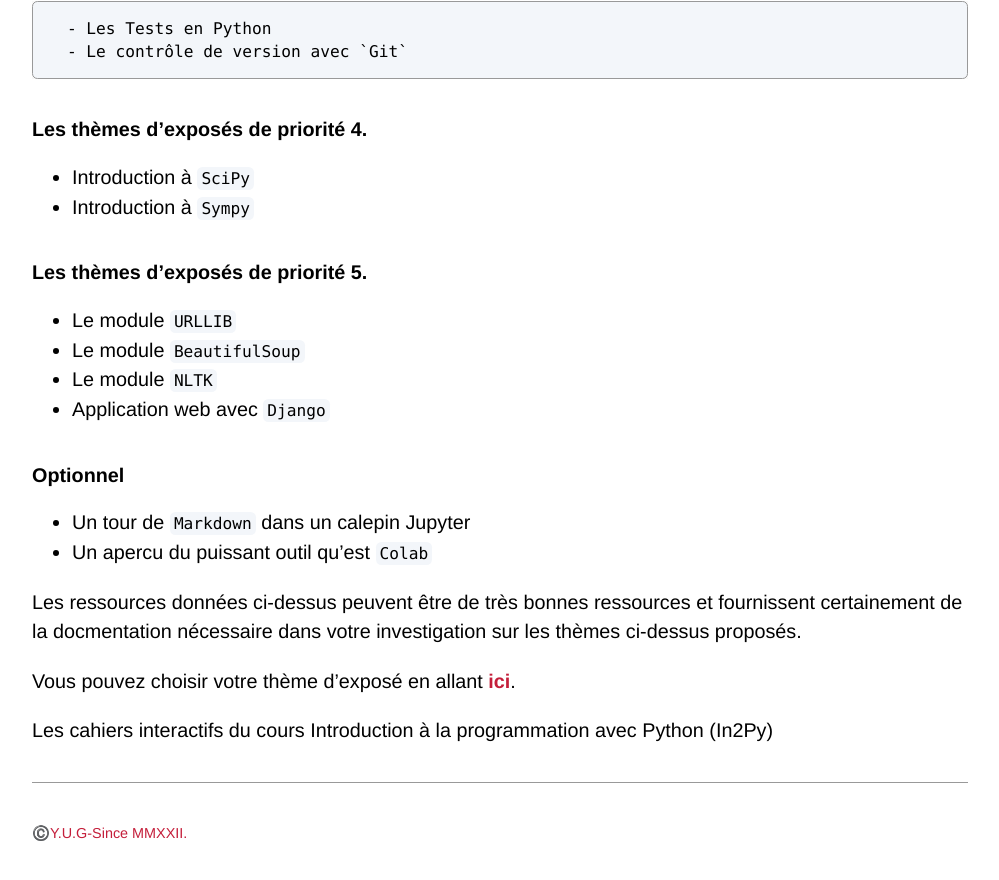
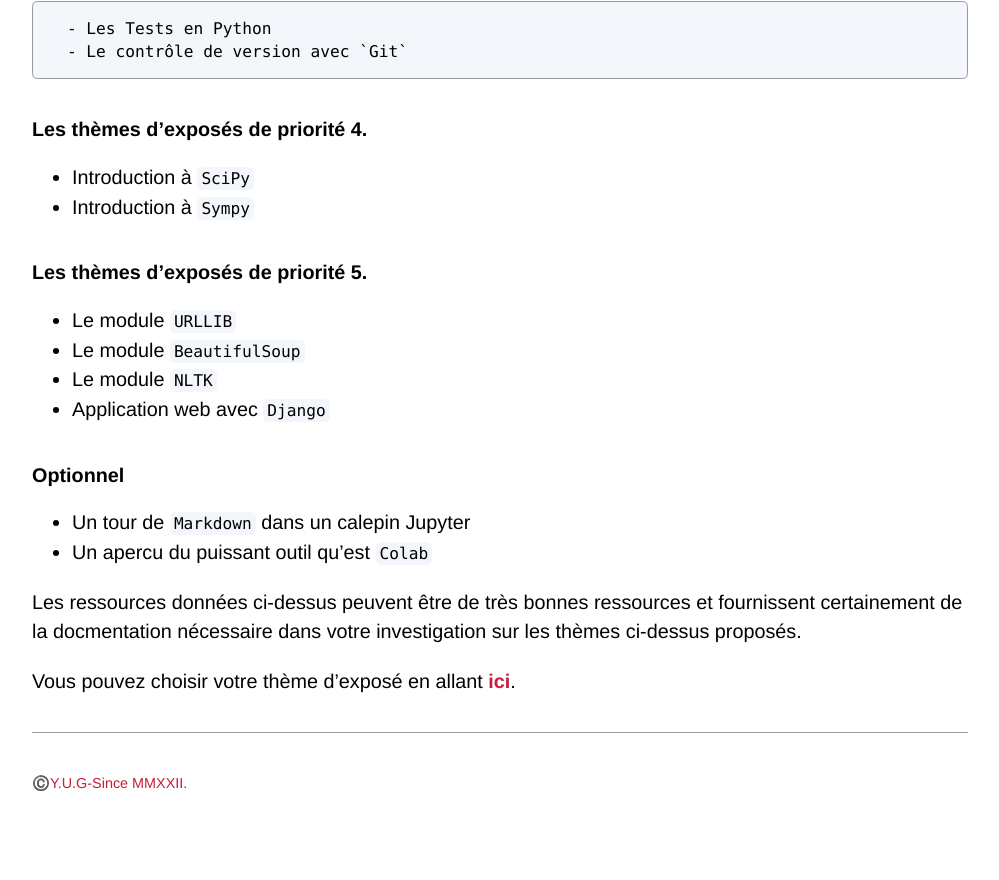
Before and after one commit to WoComtoQC/wocomtoqc.github.io, a Jekyll site: the page built from organisation.md, in a window 1280 px wide and 900 px high, scrolled down 3268 px. Shown: the top 880 px of the window, without its empty margins (140-1139 px from the left). Built offline with Jekyll 4.4.1, drawn with Linux system fonts in a browser that asks for light colours; some web fonts are replaced; our own code applies the rules of GitHub Pages for plain Markdown files; after the commit the page ends 4118 px from its top, so only the background shows below that.

Commit message:
Update organisation.md

```diff
--- a/organisation.md
+++ b/organisation.md
@@ -124,9 +124,3 @@ Par ordre décroissant de priorité:
 Les ressources données ci-dessus peuvent être de très bonnes ressources et fournissent certainement de la docmentation nécessaire dans votre investigation sur les thèmes ci-dessus proposés.
 
  Vous pouvez choisir votre thème d'exposé en allant [**ici**](https://docs.google.com/spreadsheets/d/1GS8a5dYb9OEJZBK1pQKEisIN2PkdXZYxkucMa15NNnA/edit#gid=0).
-
-
-
-
-
-Les cahiers interactifs du cours Introduction à la programmation avec Python (In2Py)
```
